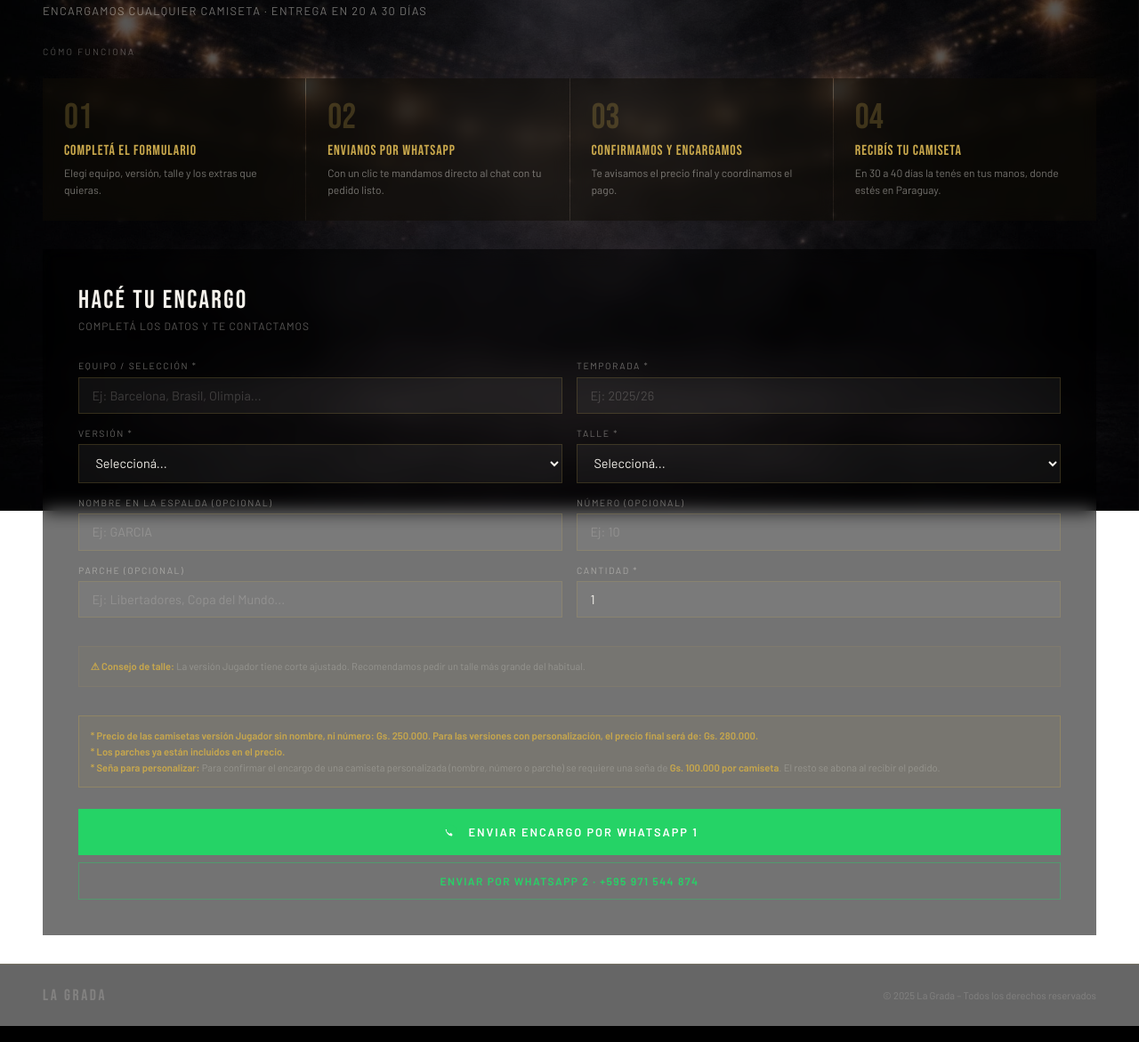
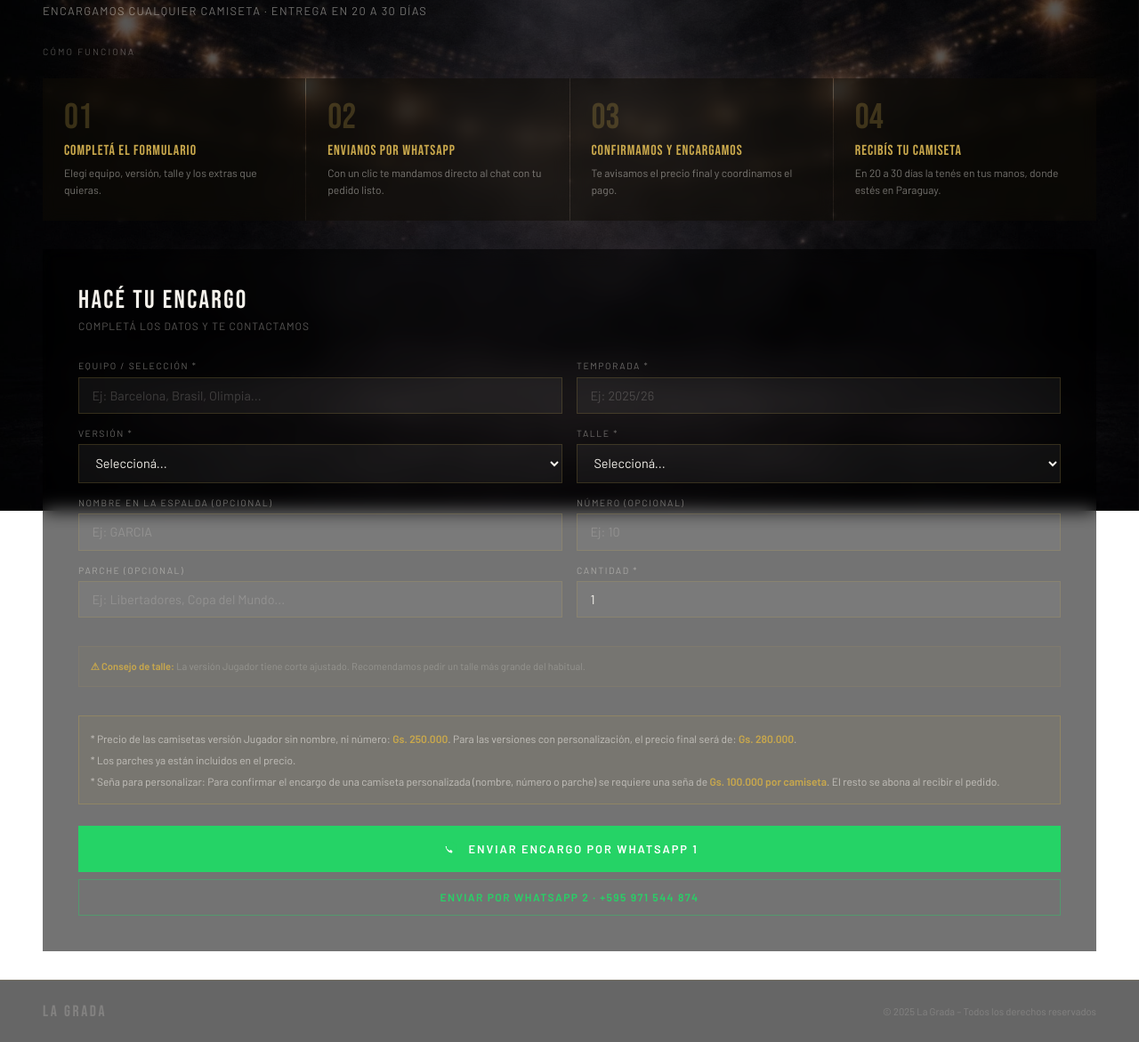
Before and after one commit to Santiago10ser/la-grada, a FastAPI app: page /encargos in a window 1280 px wide. Shown: the part 226-1397 px from the top of the page at 89% size. Run offline with FastAPI, Linux system fonts and the light colour scheme.

Commit message:
Actualizar Encargos

```diff
--- a/templates/encargos.html
+++ b/templates/encargos.html
@@ -148,7 +148,7 @@
       <div class="step">
         <div class="step-num">04</div>
         <div class="step-title">Recibís tu camiseta</div>
-        <p class="step-text">En 30 a 40 días la tenés en tus manos, donde estés en Paraguay.</p>
+        <p class="step-text">En 20 a 30 días la tenés en tus manos, donde estés en Paraguay.</p>
       </div>
     </div>
   </div>
@@ -207,9 +207,11 @@
           <strong>⚠ Consejo de talle:</strong> La versión Jugador tiene corte ajustado. Recomendamos pedir un talle más grande del habitual.
         </div>
         <div class="form-note full" style="border-color: rgba(201,168,76,0.3); background: rgba(201,168,76,0.06);">
-          <strong>* Precio de las camisetas versión Jugador sin nombre, ni número: <strong style="color: var(--gold);">Gs. 250.000</strong>. Para las versiones con personalización, el precio final será de: <strong style="color: var(--gold);">Gs. 280.000</strong>.</strong><br>
-          <strong>* Los parches ya están incluidos en el precio.</strong><br>
-          <strong>* Seña para personalizar:</strong> Para confirmar el encargo de una camiseta personalizada (nombre, número o parche) se requiere una seña de <strong style="color: var(--gold);">Gs. 100.000 por camiseta</strong>. El resto se abona al recibir el pedido.
+          <div style="font-size: 0.75rem; color: rgba(245,242,236,0.6); line-height: 2;">
+            * Precio de las camisetas versión Jugador sin nombre, ni número: <strong style="color: var(--gold);">Gs. 250.000</strong>. Para las versiones con personalización, el precio final será de: <strong style="color: var(--gold);">Gs. 280.000</strong>.<br>
+            * Los parches ya están incluidos en el precio.<br>
+            * Seña para personalizar: Para confirmar el encargo de una camiseta personalizada (nombre, número o parche) se requiere una seña de <strong style="color: var(--gold);">Gs. 100.000 por camiseta</strong>. El resto se abona al recibir el pedido.
+          </div>
         </div>
       </div>
 
```
